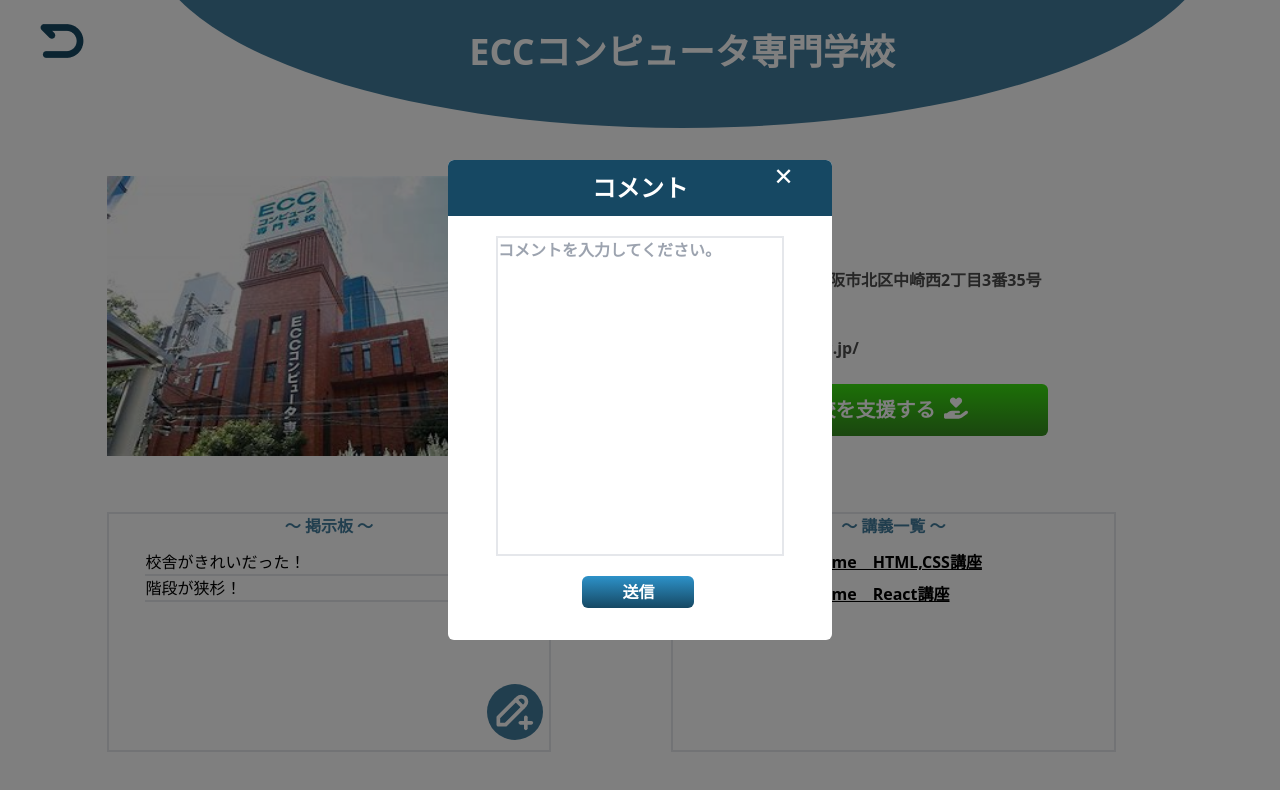
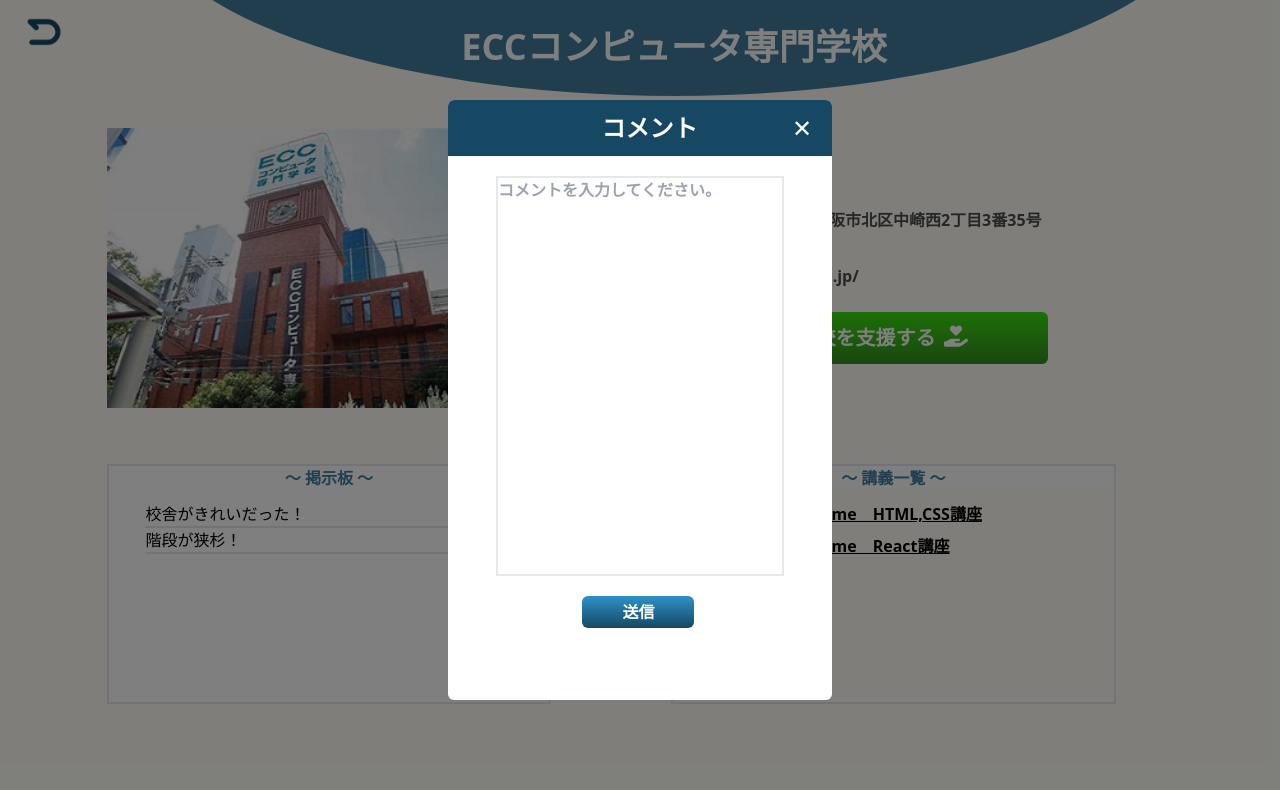
Before and after one commit to mod0dethink/UniVivid, a React (Create React App) app: page /univercitypage in a window 1280 px wide. Shown: the top 790 px of the page. Built offline with nearby package versions, Linux system fonts and the light colour scheme.

Commit message:
[add] 大学ページへの遷移

```diff
--- a/src/Pages/UnivercityPage.js
+++ /dev/null
@@ -1,57 +0,0 @@
-// 大学ごとのページ
-import React from 'react'
-import backBtnImg from "../assets/images/back.png";           // 戻るボタン
-import uni_img from "../assets/images/ECC_build.jpg";         // 大学画像
-import { FaHandHoldingHeart } from "react-icons/fa6";         // 支援ボタンのマーク
-
-// コンポーネント
-import Board from '../components/Board';
-import ComentDialog from '../components/ComentDialog';
-
-const UnivercityPage = () => {
-  const uni_name = "ECCコンピュータ専門学校";   // 大学名
-  const tags = ['IT','CG','経営'];             // タグ
-  const place = '〒530-0015 大阪府大阪市北区中崎西2丁目3番35号';  // 住所
-  const hp = 'https://comp.ecc.ac.jp/';
-  const connectLink = ['@university_name　HTML,CSS講座','@university_name　React講座']; // 関連記事リンク
-
-  return (
-    <>
-    <div className='h-screen font-bold'>
-      <ComentDialog/>
-      <div name='header' className='flex'>
-        <button className='ml-10 mt-6 mb-auto '><img src={backBtnImg} alt="back" /></button>
-        <div className='bg-main font-bold h-96 w-5/6 rounded-[50%] mx-auto -mt-64 text-white text-4xl text-center pt-72'>
-          {uni_name}
-        </div>
-      </div>
-      <div name='screen_1' className='flex h-[35%] w-5/6 mt-12 mx-auto'>
-        <img src={uni_img} alt='uni_img' className=' w-1/3'/>
-        <div className=' ml-[20%]'>
-
-          <p className=' text-main'>分野:</p>
-          <div className='flex'>
-            {tags.map(element => <p key={element} className='mr-4 text-[#4C4C4C]'>#{element}</p>)}
-          </div>
-          <p className='text-main mt-5'>住所:</p>
-          <p className='text-[#4C4C4C]'>{place}</p>
-          <p className='text-main mt-5'>HP:</p>
-          <p><a href={hp} className='text-[#4C4C4C]'>{hp}</a></p>
-
-          <button type='submit' className='flex mt-6 bg-[#3AE110] bg-gradient-to-t from-[#358D1F] text-white py-3 px-20 text-xl rounded-md'>この学校を支援する<FaHandHoldingHeart className='size-6 ml-2'/>
-          </button>
-        </div>
-      </div>
-      <div name='screen_2' className='flex w-5/6 mx-auto h-[30%] mt-14 bolder-[#D9D9D9]'>
-        <Board />
-        <div className=' w-5/12 h-full border-2 ml-[12%]'>
-          <p className=' text-main text-center mb-3'>～ 講義一覧 ～</p>
-          {connectLink.map((element,index) => <p key={index} className=' underline mb-2 w-5/6 mx-auto'>{element}</p>)}
-        </div>
-      </div>
-    </div>
-    </>
-  )
-}
-
-export default UnivercityPage
--- a/src/Pages/UserHomePage.js
+++ b/src/Pages/UserHomePage.js
@@ -18,6 +18,8 @@
 import Lok from '../assets/images/lock_back.png'
 import Ticon2 from '../assets/images/English.jpg'
 import { Link } from 'react-router-dom'
+import uni_img from "../assets/images/ECC_build.jpg";         // 大学画像
+import { FaHandHoldingHeart } from "react-icons/fa6";         // 支援ボタンのマーク
 //componentをインポート
 import {
   UserMenu,
@@ -32,6 +34,8 @@
   Note,
   LectureDetails,
   ConnectLink,
+  ComentDialog,
+  Board,
 } from '../components/MaterialComponent'
 import {
   WhiteHeader,
@@ -346,6 +350,55 @@
   )
 }
 
+// 大学ごとのページ
+const UnivercityPage = () => {
+  const uni_name = "ECCコンピュータ専門学校";   // 大学名
+  const tags = ['IT','CG','経営'];             // タグ
+  const place = '〒530-0015 大阪府大阪市北区中崎西2丁目3番35号';  // 住所
+  const hp = 'https://comp.ecc.ac.jp/';
+  const connectLink = ['@university_name　HTML,CSS講座','@university_name　React講座']; // 関連記事リンク
+
+  return (
+    <>
+    <div className='h-screen font-bold bg-main-bg'>
+      <ComentDialog/>
+      <div name='header' className='flex'>
+        <MainReturenBtn link='/onelecturepage' returnCol={0}/>
+        <div className='bg-main font-bold h-96 w-5/6 rounded-[50%] mx-auto -mt-72 text-white text-4xl text-center pt-[315px]'>
+          {uni_name}
+        </div>
+      </div>
+      <div name='screen_1' className='flex h-[35%] w-5/6 mt-8 mx-auto'>
+        <img src={uni_img} alt='uni_img' className=' w-1/3'/>
+        <div className=' ml-[20%]'>
+
+          <p className=' text-main'>分野:</p>
+          <div className='flex'>
+            {tags.map(element => <p key={element} className='mr-4 text-[#4C4C4C]'>#{element}</p>)}
+          </div>
+          <p className='text-main mt-2'>住所:</p>
+          <p className='text-[#4C4C4C]'>{place}</p>
+          <p className='text-main mt-2'>HP:</p>
+          <p><a href={hp} className='text-[#4C4C4C]'>{hp}</a></p>
+
+          <button type='submit' className='flex mt-6 bg-[#3AE110] bg-gradient-to-t from-[#358D1F] text-white py-3 px-20 text-xl rounded-md'>この学校を支援する<FaHandHoldingHeart className='size-6 ml-2'/>
+          </button>
+        </div>
+      </div>
+      <div name='screen_2' className='flex w-5/6 mx-auto h-[30%] mt-14 bolder-[#D9D9D9]'>
+        <Board />
+        <div className=' w-5/12 h-full border-2 ml-[12%]'>
+          <p className='bg-white text-main text-center mb-3'>～ 講義一覧 ～</p>
+          {connectLink.map((element,index) => <p key={index} className=' underline mb-2 w-5/6 mx-auto'>{element}</p>)}
+        </div>
+      </div>
+    </div>
+    </>
+  )
+}
+
+// ノートをあげている他ユーザーのページ
+
 export {
   UserHomePage,
   UserSettingsPage,
@@ -355,4 +408,5 @@
   UpNoteListPage,
   FavoriteListPage,
   OneLecturePage,
+  UnivercityPage,
 }
--- a/src/components/Board.js
+++ /dev/null
@@ -1,22 +0,0 @@
-// 掲示板
-import { element } from 'prop-types';
-import React from 'react'
-import { TbPencilPlus } from "react-icons/tb";  // 追加
-
-const coment = ['校舎がきれいだった！','階段が狭杉！']
-
-const Board = () => {
-  return (
-    <>
-      <div className='w-5/12 h-full border-2'>
-        <p className=' text-main text-center mb-3'>～ 掲示板 ～</p>
-        {coment.map((element,index) => <p key={index} className=' font-normal border-b-2 w-5/6 mx-auto'>{element}</p>)}
-      </div>
-      <button className='size-14 rounded-full bg-main -ml-16 mt-auto mb-3'>
-        <TbPencilPlus className='size-11 ml-1 -mt-1 text-white'/>
-      </button>
-    </>
-  )
-}
-
-export default Board
--- a/src/components/ComentDialog.js
+++ /dev/null
@@ -1,21 +0,0 @@
-//掲示板コメントのダイアログ
-import React from 'react'
-
-const ComentDialog = () => {
-  return (
-    <dialog className=' bg-black/50 h-screen w-screen content-center' open>
-      <form method='dialog' className='bg-white h-3/5 w-96 m-auto rounded-md'>
-        <div name='title' className='flex h-14 w-full bg-main-dark text-white text-2xl rounded-t-md'>
-          <p className='m-auto'>コメント</p>
-          <button className='absolute end-[38%] font-normal'>✕</button>
-        </div>
-        <div className='border-2 h-2/3 w-3/4 ml-12 mt-5'>
-          <textarea className='h-full w-full resize-none' placeholder='コメントを入力してください。'></textarea>
-        </div>
-        <button className='bg-[#2D92C9] bg-gradient-to-t from-[#164863] text-white px-10 ml-[35%] mt-5 rounded-md py-1'>送信</button>
-      </form>
-    </dialog>
-  )
-}
-
-export default ComentDialog
--- a/src/components/MaterialComponent.js
+++ b/src/components/MaterialComponent.js
@@ -16,7 +16,8 @@
 import user_icon from "../assets/images/user_icon.png";       // アップしたユーザーのアイコン
 import { AiFillLike } from "react-icons/ai";                  //　支援ボタンのアイコン
 import img1 from '../assets/images/note2.png';                // 例の画像
-
+// Board-------------------------------------------------
+import { TbPencilPlus } from "react-icons/tb";  // 追加
 
 //asideのユーザーメニュー
 function UserMenu(itemData) {
@@ -248,7 +249,7 @@
         backgroundSize: `cover`,
       }}
     >
-      <div className="space-x-2   flex pl-[20px] text-left items-center">
+      <div className="space-x-2 flex pl-[20px] text-left items-center">
         <div>
           <img className="w-[50px] h-[50px]" src={PartData.Ticon} alt="ticon" />
         </div>
@@ -383,8 +384,8 @@
 
   return (
     <>
-    <div className='flex h-2/5 mt-5 justify-center '>
-      <div className=' bg-gray-200 h-full w-4/5'>
+    <div className='flex h-2/5 mt-5 justify-center'>
+      <div className=' bg-gray-200 h-full w-4/5 '>
         <BsPaperclip className='absolute flex end-[10%] size-16 -mt-7 text-main-middle'/>
         <img src={noteImg} alt="back" className='h-full w-5/6 m-auto'/>
         {/* 画像にかぶせるグラデーション */}
@@ -423,10 +424,12 @@
 
   return (
     <>
-      <div name="uni_account" className='flex size-12 rounded-full my-2'>
-        <img src={lecUimg} alt='img' name='uimg' className='h-full w-auto rounded-full'/>
-        <p className='my-auto ml-3'>{uname}</p>
-      </div>
+      <Link to='/univercitypage'>
+        <button type='submit' name="uni_account" className='flex size-12 rounded-full my-2'>
+          <img src={lecUimg} alt='img' name='uimg' className='h-full w-auto rounded-full'/>
+          <p className='my-auto ml-3'>{uname}</p>
+        </button>
+      </Link>
 
       <div name="lname" className='flex my-2'>
         <div className=' bg-main text-white text-center px-3'>講義</div>
@@ -459,6 +462,42 @@
   )
 }
 
+//  掲示板コメントダイアログ
+const ComentDialog = () => {
+  return (
+    <dialog className='bg-black/50 h-screen w-screen content-center' open>
+      <form method='dialog' className='bg-white h-3/4 w-96 m-auto rounded-md'>
+        <div name='title' className='flex h-14 w-full bg-main-dark text-white text-2xl rounded-t-md'>
+          <p className='my-auto ml-[40%]'>コメント</p>
+          <button className='font-normal ml-auto mr-5'>✕</button>
+        </div>
+        <div className='border-2 h-2/3 w-3/4 ml-12 mt-5'>
+          <textarea className='h-full w-full resize-none' placeholder='コメントを入力してください。'></textarea>
+        </div>
+        <button className='bg-[#2D92C9] bg-gradient-to-t from-[#164863] text-white px-10 ml-[35%] mt-5 rounded-md py-1'>送信</button>
+      </form>
+    </dialog>
+  )
+}
+
+// 掲示板
+const Board = () => {
+  const coment = ['校舎がきれいだった！','階段が狭杉！']
+
+  return (
+    <>
+      <div className='w-5/12 h-full border-2 bg-white'>
+        <p className=' text-main text-center mb-3'>～ 掲示板 ～</p>
+        {coment.map((element,index) => <p key={index} className=' font-normal border-b-2 w-5/6 mx-auto'>{element}</p>)}
+      </div>
+      <button className='size-14 rounded-full bg-main -ml-16 mt-auto mb-3'>
+        {/* ToDo:コメントアイコン押したときにダイアログを開く処理 */}
+        <TbPencilPlus className='size-11 ml-1 -mt-1 text-white'/>
+      </button>
+    </>
+  )
+}
+
 export {
   UserMenu,
   RootUrl,
@@ -473,4 +512,6 @@
   HomeReturnBtn,
   InputItems,
   ConnectLink,
+  ComentDialog,
+  Board,
 }
```
Also changed, not shown: src/App.js (+3 -6 lines).
